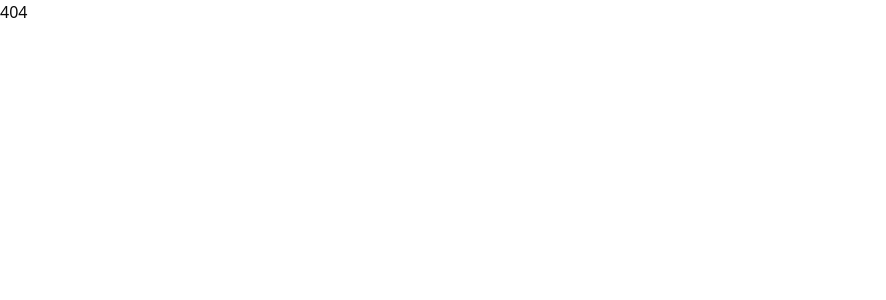
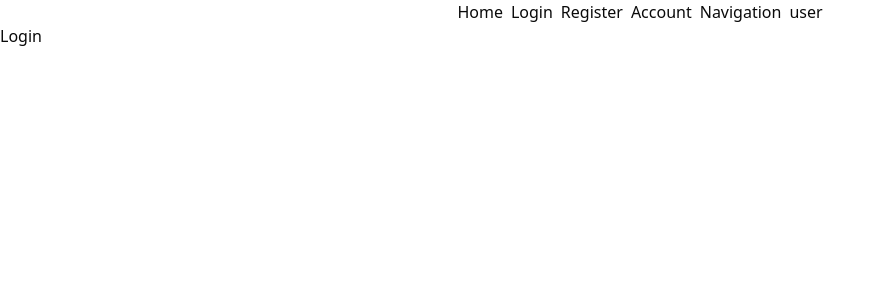
Before and after one commit to BMPaiba/01-challenge-MERN, a React (Vite) app in the folder front/: page / in a window 1280 px wide. Shown: the top 300 px of the page, without its empty margins (0-886 px from the left). Built offline with nearby package versions, Linux system fonts and the light colour scheme.

Commit message:
feat(router): initial setup of React Router

```diff
--- a/front/package.json
+++ b/front/package.json
@@ -10,11 +10,13 @@
     "preview": "vite preview"
   },
   "dependencies": {
+    "@reduxjs/toolkit": "^2.5.1",
     "class-variance-authority": "^0.7.1",
     "clsx": "^2.1.1",
     "lucide-react": "^0.474.0",
     "react": "^18.3.1",
     "react-dom": "^18.3.1",
+    "react-redux": "^9.2.0",
     "react-router": "^7.1.5",
     "tailwind-merge": "^3.0.1",
     "tailwindcss-animate": "^1.0.7"
--- a/front/src/App.tsx
+++ b/front/src/App.tsx
@@ -2,18 +2,28 @@ import { Route, Routes } from "react-router";
 import { AuthLayout } from "@/features/auth/layout/auth-layout";
 import Login from "@/features/auth/pages/login";
 import Register from "@/features/auth/pages/register";
+import { DashboardLayout } from "./features/dashboard/layout/dashboard-layout";
+import Dashboard from "./features/dashboard/pages/dashboard";
+import { MainLayout } from "./features/main-layout";
 
 function App() {
   return (
     <Routes>
+      <Route element={<MainLayout />}>
+        <Route path="*" element={<div>404</div>} />
 
-      <Route path="*" element={<div>404</div>} />
+        <Route path="/" element={<DashboardLayout />}>
+          <Route index element={<Dashboard />} />
 
-      <Route path="auth" element={<AuthLayout />}>
-        <Route index element={<Login />} />
-        <Route path="register" element={<Register />} />
+          <Route path="auth" element={<AuthLayout />}>
+            <Route index element={<Login />} />
+            <Route path="register" element={<Register />}>
+              {/* <Route path="new-user" element={<Register />} /> */}
+            </Route>
+          </Route>
+
+        </Route>
       </Route>
-
     </Routes>
   );
 }
--- /dev/null
+++ b/front/src/features/dashboard/layout/dashboard-layout.tsx
@@ -0,0 +1,9 @@
+import { Outlet } from "react-router";
+
+export const DashboardLayout = () => {
+    return (
+        <div>
+            <Outlet />
+        </div>
+    );
+};
--- /dev/null
+++ b/front/src/features/dashboard/pages/dashboard.tsx
@@ -0,0 +1,6 @@
+
+export default function Dashboard() {
+  return (
+    <div>Login</div>
+  )
+}
--- /dev/null
+++ b/front/src/features/main-layout.tsx
@@ -0,0 +1,21 @@
+import {  NavLink, Outlet } from "react-router";
+
+export const MainLayout = () => {
+  return (
+    <div>
+      <nav className="gap-2 flex items-center justify-center">
+        <NavLink to="/" end>
+          Home
+        </NavLink>
+        <NavLink to="/auth" end>
+          Login
+        </NavLink>
+        <NavLink to="/auth/register">Register</NavLink>
+        <NavLink to="/account">Account</NavLink>
+        <NavLink to="/navigation">Navigation</NavLink>
+        <NavLink to="/navigation/user">user</NavLink>
+      </nav>
+      <Outlet />
+    </div>
+  );
+};
```
Also changed, not shown: 1 other file (tests, documents, lock files or other folders).
